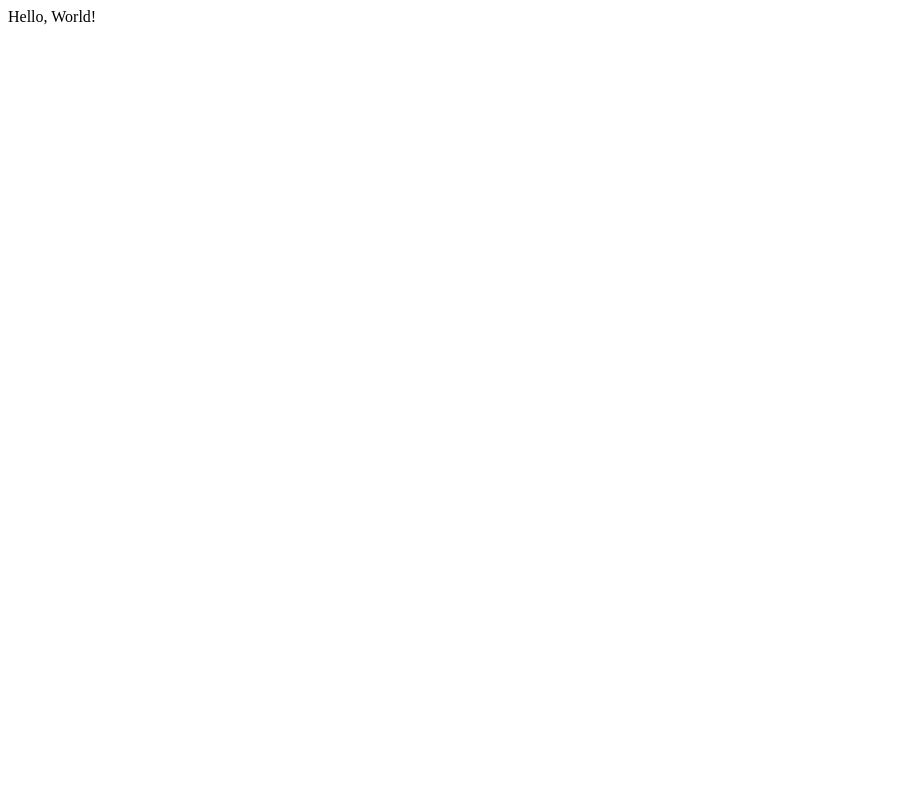
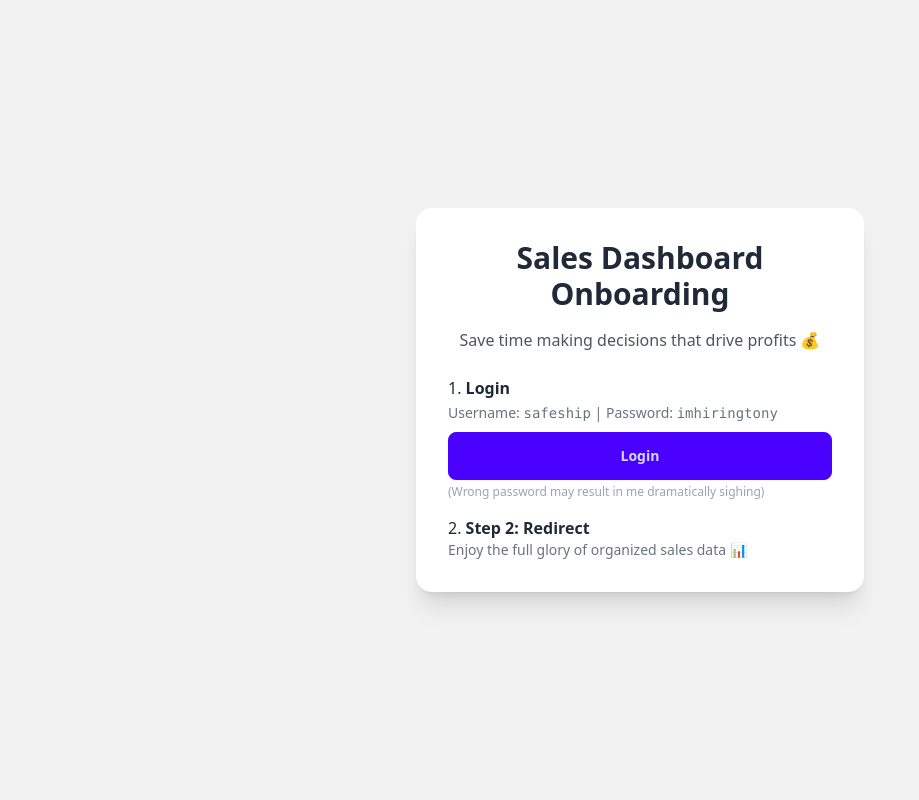
Before and after one commit to RichardAnthonySanchez/nodejs-analytics, a Node server app: page / in a window 1280 px wide. Before the commit the part shown is almost empty. Shown: the whole page, without its empty margins (0-919 px from the left). Run offline with Node 20, Linux system fonts and the light colour scheme; some libraries are stand-ins or nearby versions.

Commit message:
Onboarding and Index Page - the onboarding process is done on the index page for streamlining the dashboard setup experience - login and password updated to add some personality to the presentation - tailwind config updated to handle static html pages in the public dir

```diff
--- /dev/null
+++ b/src/public/index.html
@@ -0,0 +1,40 @@
+<!DOCTYPE html>
+<html lang="en" data-theme="light">
+  <head>
+    <meta charset="UTF-8" />
+    <meta name="viewport" content="width=device-width, initial-scale=1.0" />
+    <title>Sales Dashboard Onboarding</title>
+    <link rel="stylesheet" href="styles/output.css" />
+  </head>
+  <body class="flex items-center justify-center h-screen bg-base-200">
+    <div class="text-center max-w-md p-8 bg-base-100 rounded-2xl shadow-xl">
+      <h1 class="text-3xl font-bold mb-4">Sales Dashboard Onboarding</h1>
+      <p class="text-gray-600 mb-6">
+        Save time making decisions that drive profits 💰
+      </p>
+
+      <ol class="list-decimal list-inside text-left space-y-4">
+        <li>
+          <strong>Login </strong><br />
+          <span class="text-sm text-gray-500"
+            >Username: <code>safeship</code> | Password:
+            <code>imhiringtony</code></span
+          ><br />
+          <a href="./login" class="btn flex items-center btn-primary mt-2"
+            >Login</a
+          >
+          <p class="text-xs text-gray-400 mt-1">
+            (Wrong password may result in me dramatically sighing)
+          </p>
+        </li>
+
+        <li>
+          <strong>Step 2: Redirect </strong><br />
+          <p class="text-sm text-gray-500">
+            Enjoy the full glory of organized sales data 📊
+          </p>
+        </li>
+      </ol>
+    </div>
+  </body>
+</html>
--- a/src/public/styles/output.css
+++ b/src/public/styles/output.css
@@ -1298,10 +1298,18 @@ html {
   margin-bottom: 1rem;
 }
 
+.mb-6 {
+  margin-bottom: 1.5rem;
+}
+
 .mb-8 {
   margin-bottom: 2rem;
 }
 
+.mt-1 {
+  margin-top: 0.25rem;
+}
+
 .mt-2 {
   margin-top: 0.5rem;
 }
@@ -1314,6 +1322,10 @@ html {
   display: grid;
 }
 
+.h-screen {
+  height: 100vh;
+}
+
 .min-h-screen {
   min-height: 100vh;
 }
@@ -1326,12 +1338,24 @@ html {
   width: 100%;
 }
 
+.max-w-md {
+  max-width: 28rem;
+}
+
 .max-w-sm {
   max-width: 24rem;
 }
 
 .grow {
   flex-grow: 1;
+}
+
+.list-inside {
+  list-style-position: inside;
+}
+
+.list-decimal {
+  list-style-type: decimal;
 }
 
 .grid-cols-1 {
@@ -1372,12 +1396,22 @@ html {
   margin-bottom: calc(0.5rem * var(--tw-space-y-reverse));
 }
 
+.space-y-4 > :not([hidden]) ~ :not([hidden]) {
+  --tw-space-y-reverse: 0;
+  margin-top: calc(1rem * calc(1 - var(--tw-space-y-reverse)));
+  margin-bottom: calc(1rem * var(--tw-space-y-reverse));
+}
+
 .justify-self-start {
   justify-self: start;
 }
 
 .justify-self-end {
   justify-self: end;
+}
+
+.rounded-2xl {
+  border-radius: 1rem;
 }
 
 .border-b {
@@ -1407,6 +1441,10 @@ html {
   padding: 1.5rem;
 }
 
+.p-8 {
+  padding: 2rem;
+}
+
 .px-4 {
   padding-left: 1rem;
   padding-right: 1rem;
@@ -1421,6 +1459,10 @@ html {
   padding-bottom: 0.5rem;
 }
 
+.text-left {
+  text-align: left;
+}
+
 .text-center {
   text-align: center;
 }
@@ -1445,6 +1487,11 @@ html {
   line-height: 1.75rem;
 }
 
+.text-xs {
+  font-size: 0.75rem;
+  line-height: 1rem;
+}
+
 .font-bold {
   font-weight: 700;
 }
@@ -1455,11 +1502,21 @@ html {
 
 .italic {
   font-style: italic;
+}
+
+.text-gray-400 {
+  --tw-text-opacity: 1;
+  color: rgb(156 163 175 / var(--tw-text-opacity, 1));
 }
 
 .text-gray-500 {
   --tw-text-opacity: 1;
   color: rgb(107 114 128 / var(--tw-text-opacity, 1));
+}
+
+.text-gray-600 {
+  --tw-text-opacity: 1;
+  color: rgb(75 85 99 / var(--tw-text-opacity, 1));
 }
 
 .text-gray-800 {
--- a/src/routes/loginRouter.ts
+++ b/src/routes/loginRouter.ts
@@ -8,8 +8,8 @@ export const loginRouter = Router();
 
 loginRouter.get("/", loginController);
 
-const ADMIN_USERNAME = "admin";
-const ADMIN_PASSWORD = "password";
+const ADMIN_USERNAME = "safeship";
+const ADMIN_PASSWORD = "imhiringtony";
 
 loginRouter.post("/", (req, res) => {
   const { username, password } = req.body;
--- a/tailwind.config.js
+++ b/tailwind.config.js
@@ -1,6 +1,6 @@
 /** @type {import('tailwindcss').Config} */
 module.exports = {
-  content: ["./src/views/**/*.{ejs,html}", "./src/public/**/*.{js,ts}"],
+  content: ["./src/views/**/*.{ejs,html}", "./src/public/**/*.{js,ts,html}"],
   theme: {
     extend: {},
   },
```
